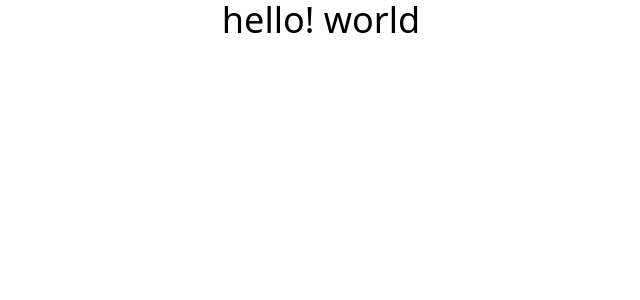
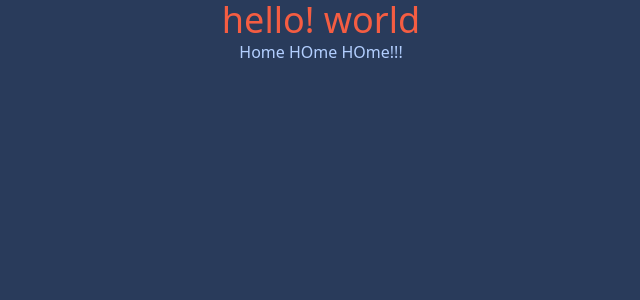
Before and after one commit to HasibAliOpu/dev-portfolio, a React (Create React App) app: page / in a window 1280 px wide. Shown: the top 300 px of the page, without its empty margins (319-959 px from the left). Built offline with nearby package versions, Linux system fonts and the light colour scheme.

Commit message:
creating some components

```diff
--- a/package.json
+++ b/package.json
@@ -6,6 +6,7 @@
     "@testing-library/jest-dom": "^5.16.4",
     "@testing-library/react": "^13.3.0",
     "@testing-library/user-event": "^13.5.0",
+    "daisyui": "^2.15.2",
     "react": "^18.1.0",
     "react-dom": "^18.1.0",
     "react-scripts": "5.0.1",
--- a/src/App.js
+++ b/src/App.js
@@ -1,10 +1,11 @@
-import logo from "./logo.svg";
 import "./App.css";
+import Home from "./components/Home/Home";
 
 function App() {
   return (
     <div className="App">
-      <h1 className="text-4xl">hello! world</h1>
+      <h1 className="text-4xl text-error">hello! world</h1>
+      <Home />
     </div>
   );
 }
--- /dev/null
+++ b/src/components/AboutMe/AboutMe.js
@@ -0,0 +1,11 @@
+import React from "react";
+
+const AboutMe = () => {
+  return (
+    <div>
+      <h1>About Section</h1>
+    </div>
+  );
+};
+
+export default AboutMe;
--- /dev/null
+++ b/src/components/Contact/Contact.js
@@ -0,0 +1,11 @@
+import React from "react";
+
+const Contact = () => {
+  return (
+    <div>
+      <h1>Contact Me!</h1>
+    </div>
+  );
+};
+
+export default Contact;
--- /dev/null
+++ b/src/components/Home/Home.js
@@ -0,0 +1,11 @@
+import React from "react";
+
+const Home = () => {
+  return (
+    <div>
+      <h1>Home HOme HOme!!!</h1>
+    </div>
+  );
+};
+
+export default Home;
--- /dev/null
+++ b/src/components/Projects/Projects.js
@@ -0,0 +1,11 @@
+import React from "react";
+
+const Projects = () => {
+  return (
+    <div>
+      <h1>Projects</h1>
+    </div>
+  );
+};
+
+export default Projects;
--- a/tailwind.config.js
+++ b/tailwind.config.js
@@ -3,5 +3,31 @@ module.exports = {
   theme: {
     extend: {},
   },
-  plugins: [],
+  daisyui: {
+    themes: [
+      {
+        mytheme: {
+          primary: "#b999dd",
+
+          secondary: "#f422ca",
+
+          accent: "#0f5882",
+
+          neutral: "#212A30",
+
+          "base-100": "#293B5B",
+
+          info: "#75C1F0",
+
+          success: "#1A935F",
+
+          warning: "#F4C271",
+
+          error: "#F55D42",
+        },
+      },
+    ],
+  },
+
+  plugins: [require("daisyui")],
 };
```
Also changed, not shown: src/components/AboutMe/AboutMe.css (added), src/components/Contact/Contact.css (added), src/components/Home/Home.css (added), src/components/Projects/Projects.css (added), 1 other file (tests, documents, lock files or other folders).
